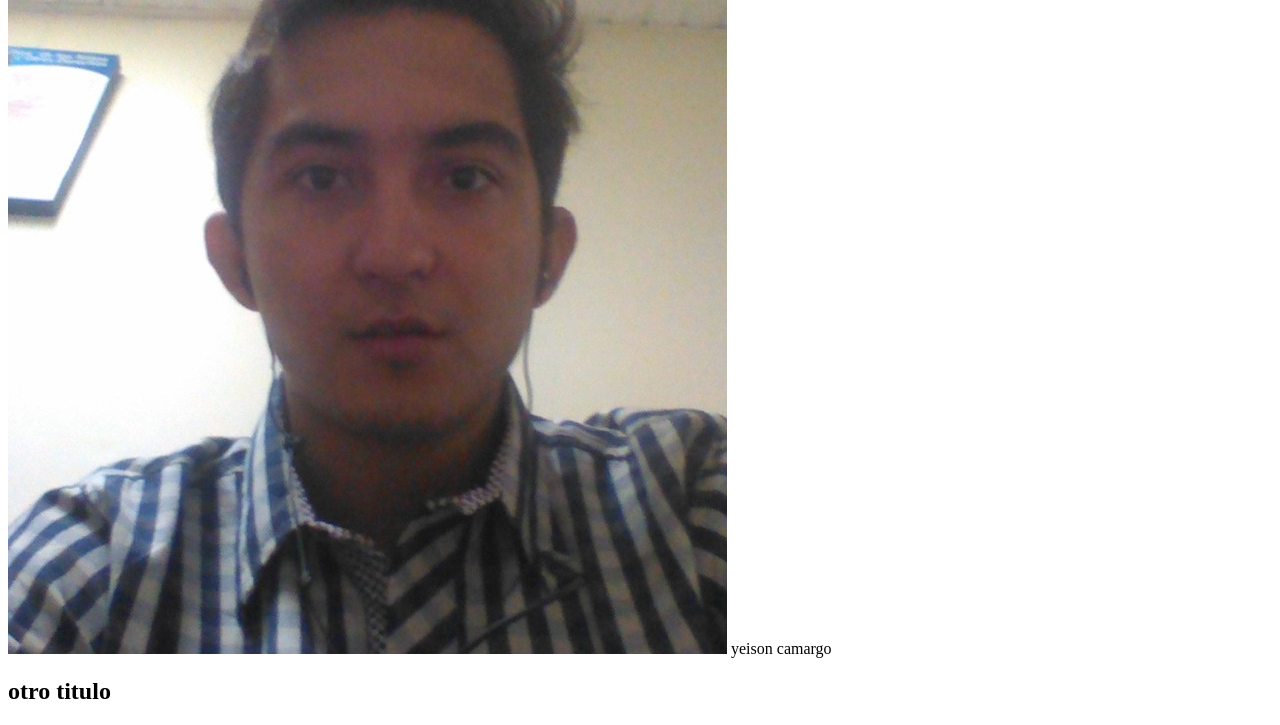
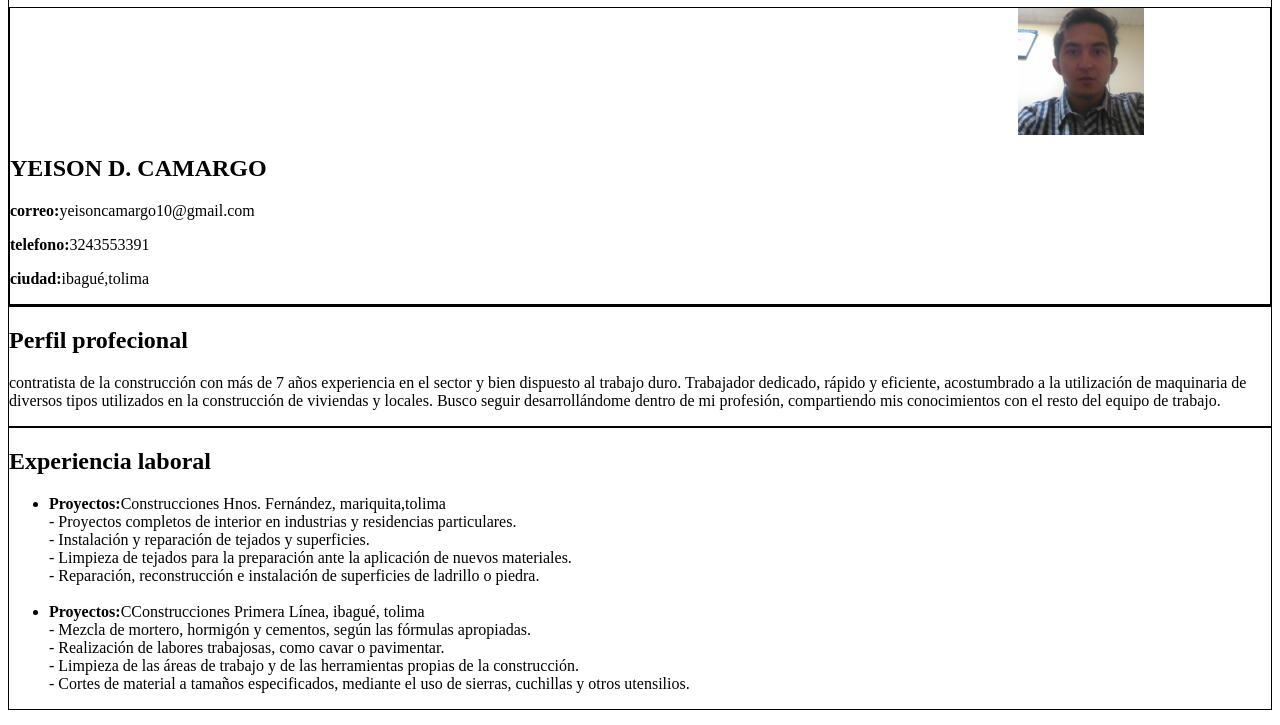
Before and after one commit to yeisoncamargo37/hoja-de-vida, a plain HTML site: page index.html in a window 1280 px wide. Shown: the part 82-807 px from the top of the page. Drawn offline with Linux system fonts and the light colour scheme.

Commit message:
actualizacion

```diff
--- a/index.html
+++ b/index.html
@@ -3,13 +3,53 @@
 <head>
     <title> Hoja de vida</title>
     <meta charset="UTF-8">
+    <link rel="stylesheet" href="style.css">
 </head>
 
 <body>
-    <img src="yeison.jpg"
+    <div>
+        <h1 class="titulo"><b>HOJA DE VIDA</b></h1>
+        <div>
+            <img src="img/yeison.jpg">
+            <h2><b>YEISON D. CAMARGO</b></h2>
+            <P><strong>correo:</strong>yeisoncamargo10@gmail.com</P>
+            <p><strong>telefono:</strong>3243553391</p>
+            <p><strong>ciudad:</strong>ibagué,tolima</p>
+        </div>
 
-    <h1> yeison camargo</h1>
-    <h2> otro titulo</h2>
+    </div>
+
+
+    <div class="seccion">
+        <h2> Perfil profecional</h2>
+        <p>contratista de la construcción con más de 7 años experiencia en el sector y bien dispuesto al trabajo duro. Trabajador dedicado, rápido y eficiente, acostumbrado a la utilización de maquinaria de diversos tipos utilizados en la construcción de viviendas y locales. Busco seguir desarrollándome dentro de mi profesión, compartiendo mis conocimientos con el resto del equipo de trabajo.</p>
+    </div>
+
+    <div class="laboral">
+        <h2>Experiencia laboral</h2>
+        <ul>
+            <li>
+                <strong>Proyectos:</strong>Construcciones Hnos. Fernández, mariquita,tolima
+
+                <br>- Proyectos completos de interior en industrias y residencias particulares.
+                <br>- Instalación y reparación de tejados y superficies.
+                <br>- Limpieza de tejados para la preparación ante la aplicación de nuevos materiales.
+                <br>- Reparación, reconstrucción e instalación de superficies de ladrillo o piedra.
+            </li>
+            <br>
+            <li>
+                <strong>Proyectos:</strong>CConstrucciones Primera Línea, ibagué, tolima
+
+                <br>- Mezcla de mortero, hormigón y cementos, según las fórmulas apropiadas.
+                <br>- Realización de labores trabajosas, como cavar o pavimentar.
+                <br>- Limpieza de las áreas de trabajo y de las herramientas propias de la construcción.
+                <br>- Cortes de material a tamaños especificados, mediante el uso de sierras, cuchillas y otros utensilios.
+            </li>
+
+        </ul>
+    </div>
+
+
 </body>
 
 </html>
--- /dev/null
+++ b/style.css
@@ -0,0 +1,10 @@
+img {
+    width: 10%;
+    height: auto;
+    margin-left:80%;
+}
+div {
+    border: 1px solid black;
+}
+
+.titulo {text-align: center;}
```
Also changed, not shown: img/yeison.jpg (renamed from yeison.jpg).
